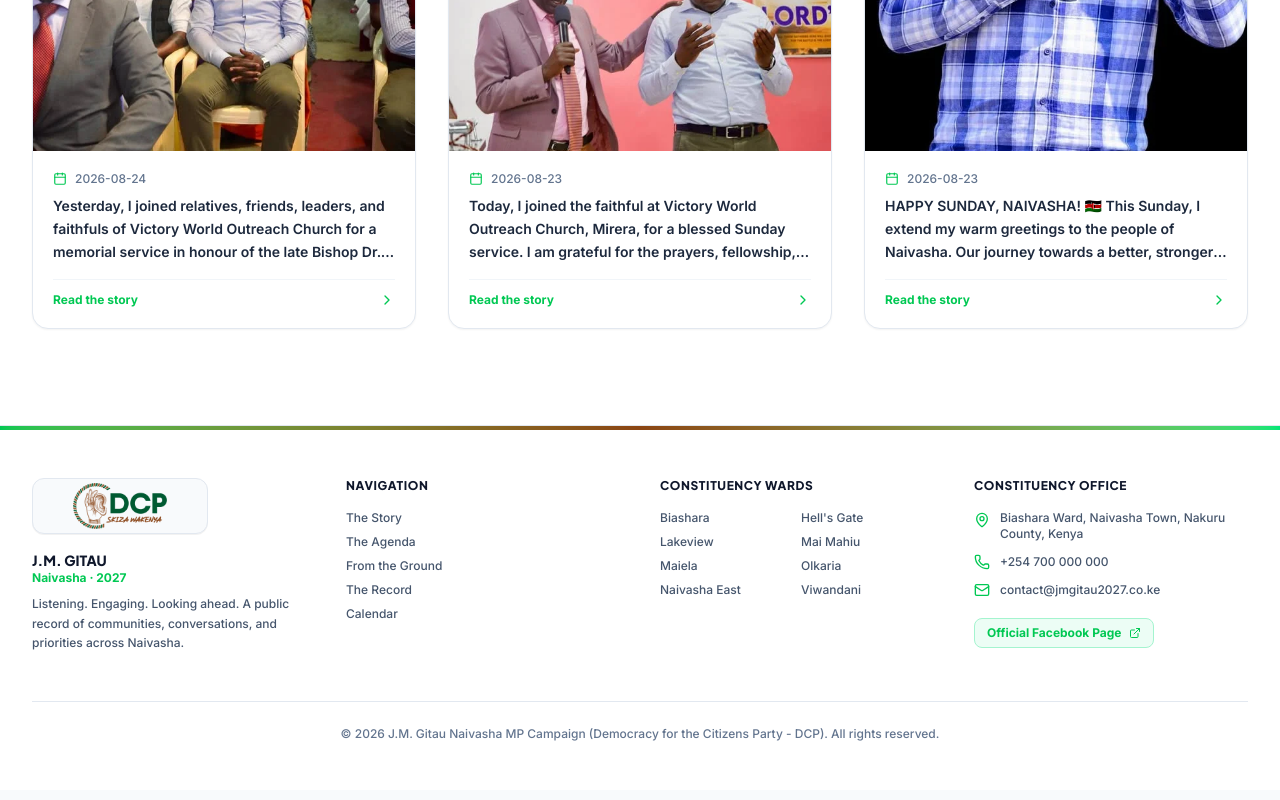
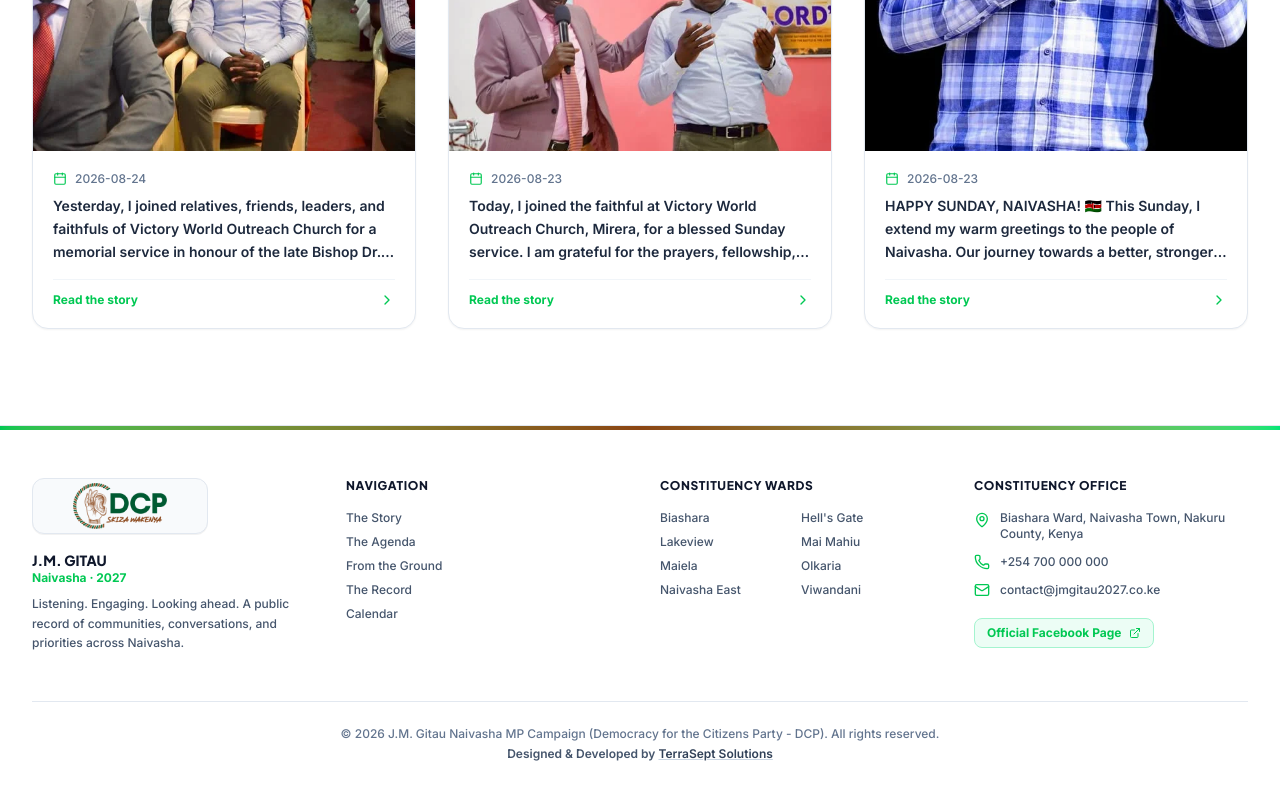
Before and after one commit to rickmwas/jm-gitau, a Next.js app: page / in a window 1280 px wide. Shown: the part 6963-7763 px from the top of the page. Built offline with nearby package versions, Linux system fonts and the light colour scheme; no server answers.

Commit message:
feat: initialize root layout with SEO metadata and create responsive footer component

```diff
--- a/app/layout.tsx
+++ b/app/layout.tsx
@@ -59,8 +59,11 @@ export const metadata: Metadata = {
     'Hell\'s Gate Ward',
     'Naivasha East'
   ],
-  authors: [{ name: 'Team J.M. Gitau Campaign' }],
-  creator: 'J.M. Gitau 2027 Campaign Secretariat',
+  authors: [
+    { name: 'Team J.M. Gitau Campaign' },
+    { name: 'TerraSept Solutions', url: 'https://terraseptsolutions.com' }
+  ],
+  creator: 'TerraSept Solutions (https://terraseptsolutions.com)',
   publisher: 'Democracy for the Citizens Party (DCP)',
   formatDetection: {
     email: true,
--- a/components/Footer.tsx
+++ b/components/Footer.tsx
@@ -86,8 +86,19 @@ export default function Footer() {
 
         </div>
 
-        <div className="mt-12 border-t border-slate-200 pt-6 text-center text-xs text-slate-500 font-medium">
+        <div className="mt-12 border-t border-slate-200 pt-6 text-center text-xs text-slate-500 font-medium space-y-1">
           <p>© {new Date().getFullYear()} J.M. Gitau Naivasha MP Campaign (Democracy for the Citizens Party - DCP). All rights reserved.</p>
+          <p className="text-slate-600 font-semibold">
+            Designed &amp; Developed by{' '}
+            <a
+              href="https://terraseptsolutions.com"
+              target="_blank"
+              rel="noopener noreferrer"
+              className="text-slate-700 hover:text-[#00C853] underline decoration-slate-300 hover:decoration-[#00C853] transition-colors"
+            >
+              TerraSept Solutions
+            </a>
+          </p>
         </div>
       </div>
     </footer>
```
